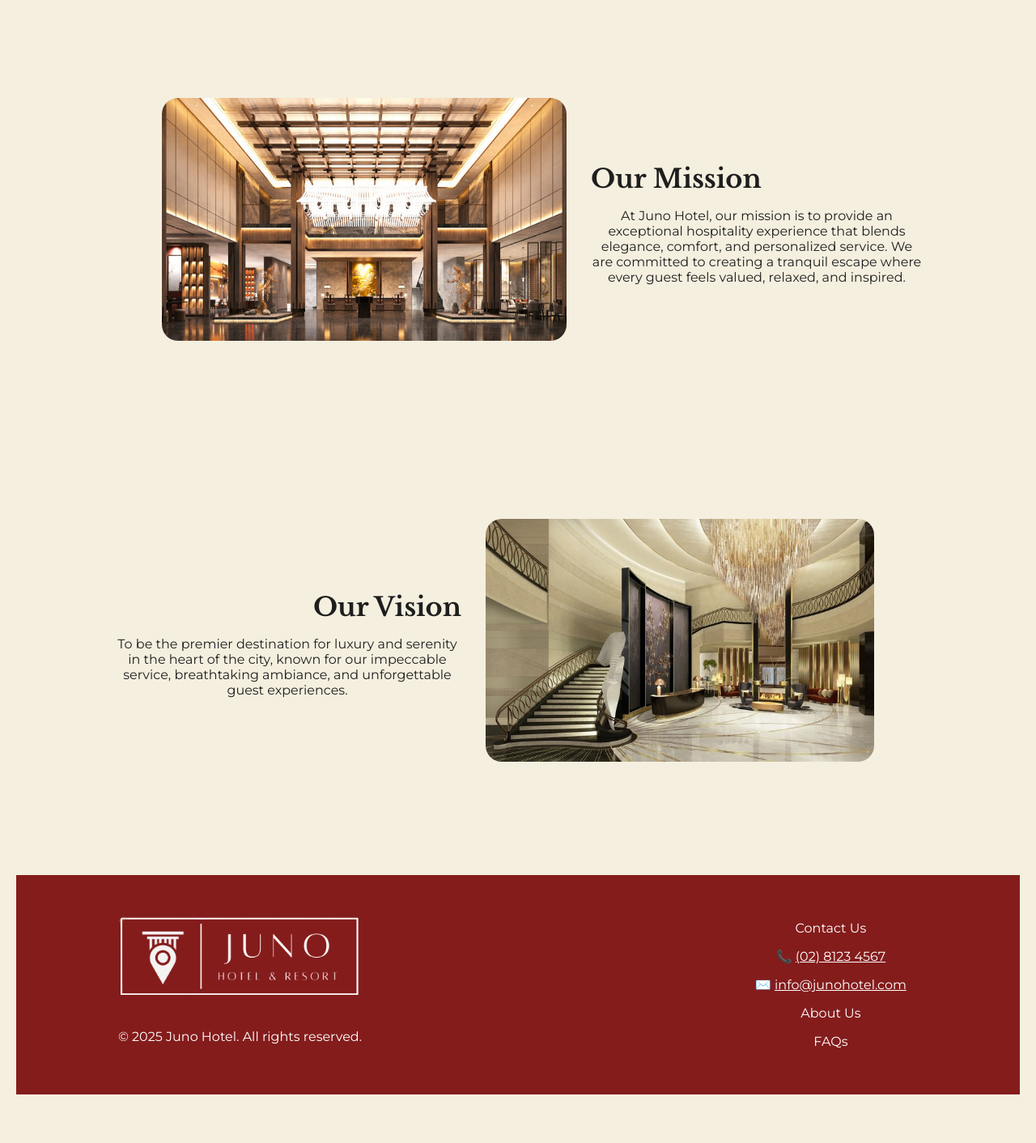
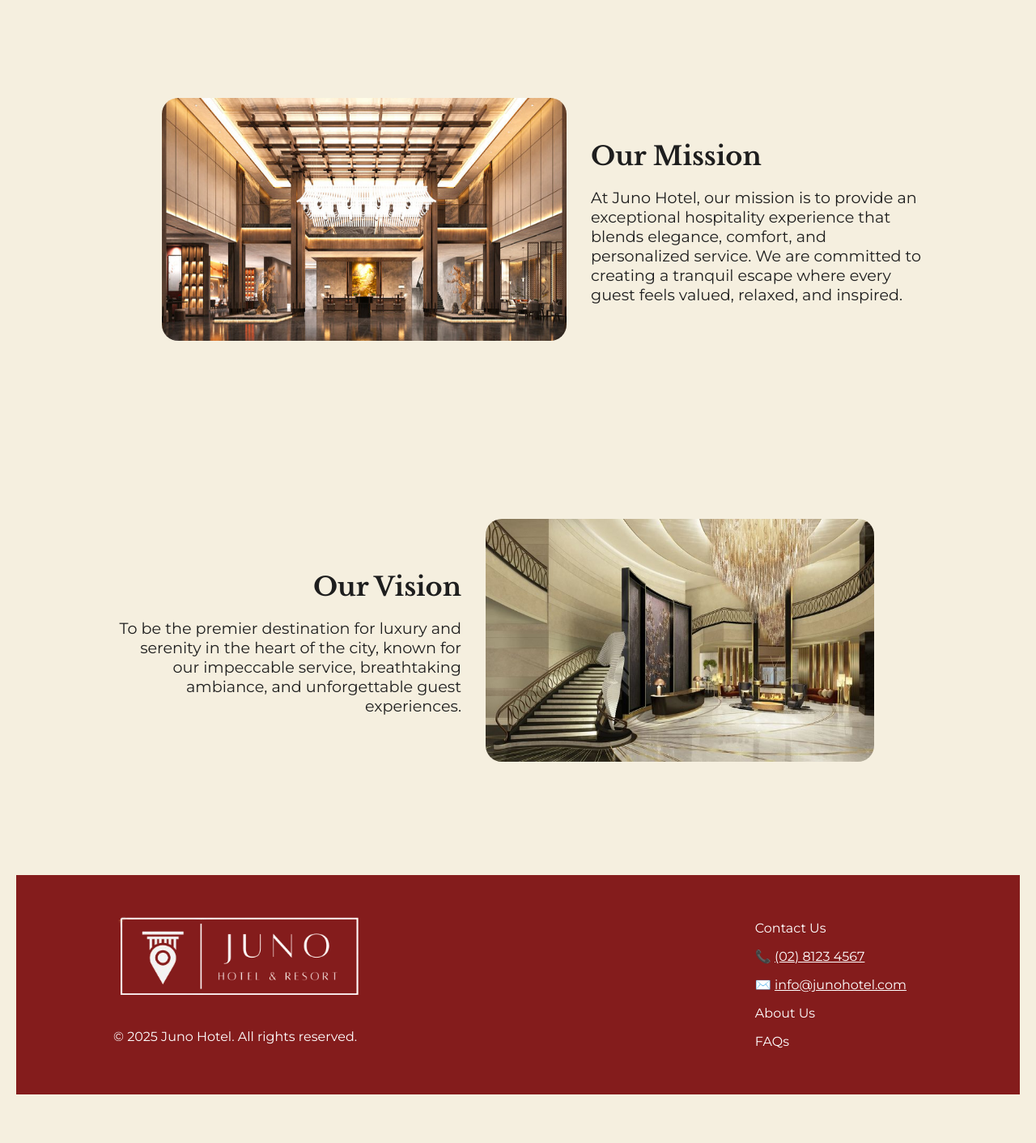
Before and after one commit to amiliadanielle/AppDev_FinalProject, a PHP site: page / in a window 1280 px wide. Shown: the part 1485-2897 px from the top of the page at 81% size. Run offline with PHP 8.4, Linux system fonts and the light colour scheme.

Commit message:
fix: adjust text alignment and font size for mission and vision sections

```diff
--- a/assets/css/style.css
+++ b/assets/css/style.css
@@ -252,6 +252,11 @@ body {
     margin: 80px;
 }
 
+.mission p{
+    text-align: left;
+    font-size: larger;
+}
+
 .mission img{
     margin-left: 60px;
     width: 500px;
@@ -283,6 +288,11 @@ body {
     text-align: right;
 }
 
+.vision p{
+    text-align: right;
+    font-size: larger;
+}
+
 /* Footer Styling*/
 footer {
     background-color: #841c1c;
@@ -299,8 +309,13 @@ footer a {
     margin-right: 100px;
 }
 
+footer a:hover {
+    color: #c69c2b;
+}
+
 footer p {
     margin-left: 80px;
+    text-align: left;
 }
 
 .footer-left img {
```
